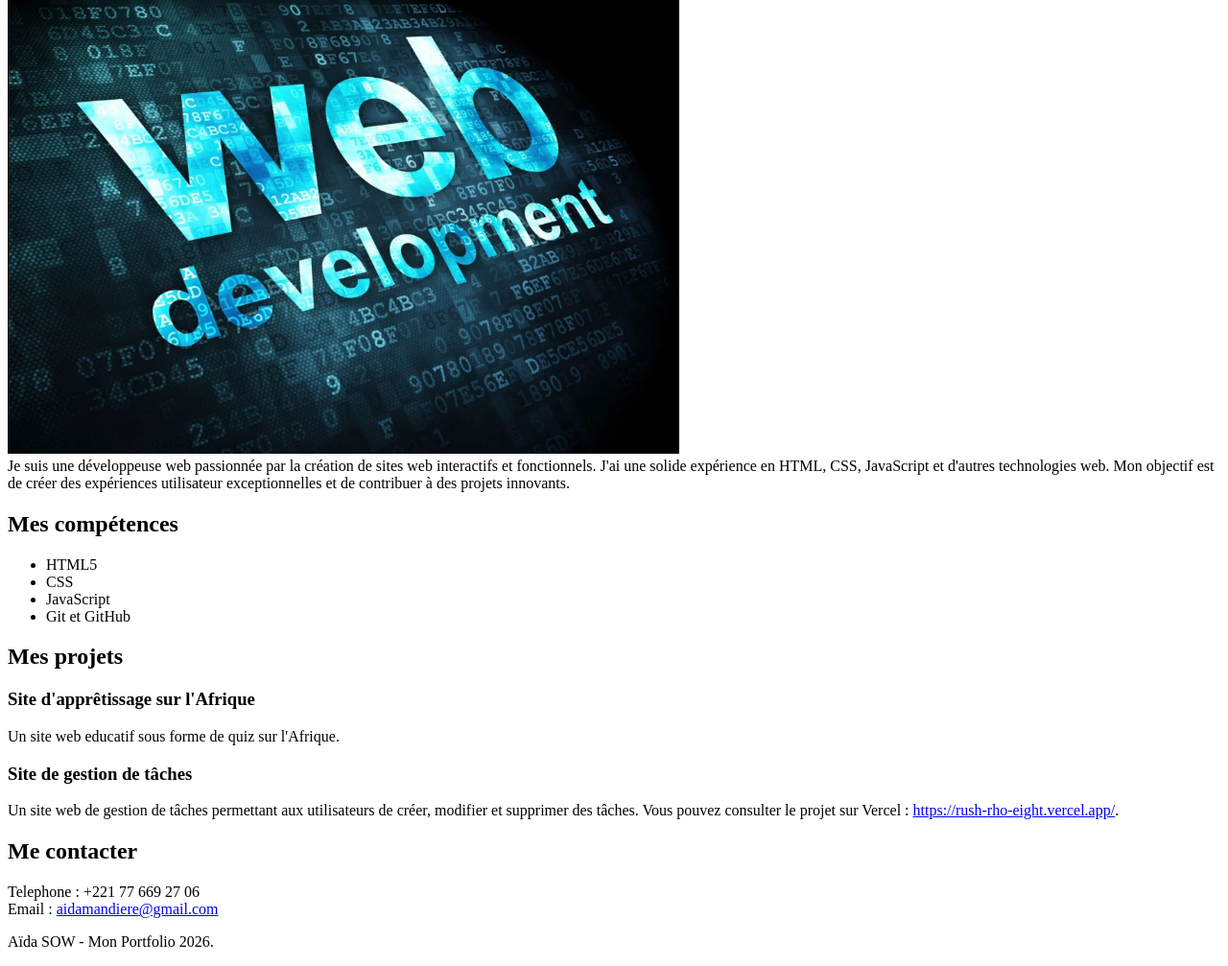
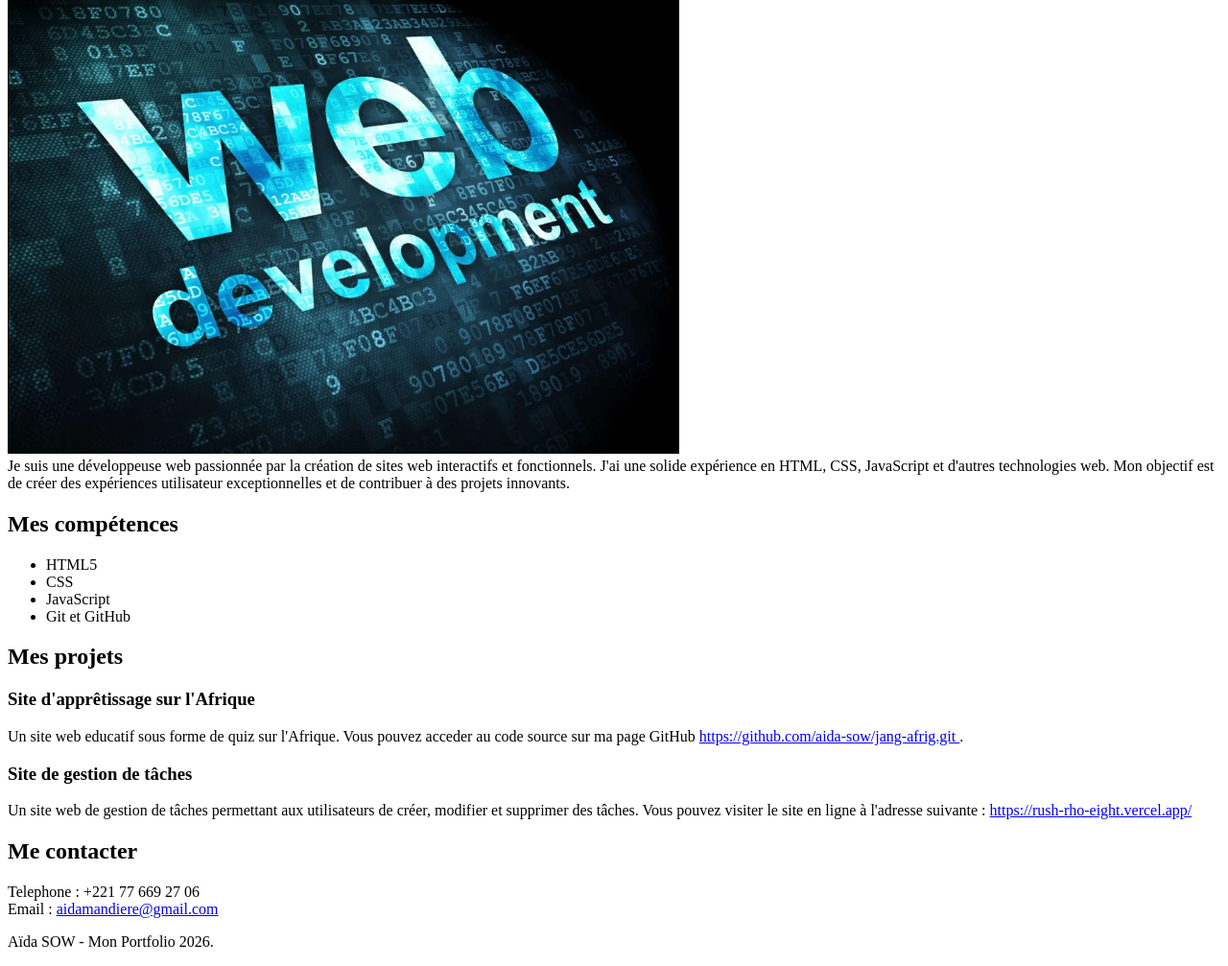
Before and after one commit to aida-sow/Vacation-project, a plain HTML site: page Mon portfolio/portfolio.html in a window 1280 px wide. Shown: the part 246-1253 px from the top of the page at 96% size. Drawn offline with Linux system fonts and the light colour scheme.

Commit message:
Ajout des liens de mes projets a la page html

```diff
--- a/Mon portfolio/portfolio.html
+++ b/Mon portfolio/portfolio.html
@@ -43,13 +43,20 @@
                 <h3>Site d'apprêtissage sur l'Afrique</h3>
                 <p>
                     Un site web educatif sous forme de quiz sur l'Afrique.
+                    Vous pouvez acceder au code source sur ma page GitHub
+                    <a href="https://github.com/aida-sow/jang-afrig.git" target="_blank" rel="noopener noreferrer">
+                        https://github.com/aida-sow/jang-afrig.git
+                    </a>.
                 </p>
             </article>
             <article>
                 <h3>Site de gestion de tâches</h3>
                 <p>
                     Un site web de gestion de tâches permettant aux utilisateurs de créer, modifier et supprimer des tâches.
-                    Vous pouvez consulter le projet sur Vercel : <a href="https://rush-rho-eight.vercel.app/" target="_blank" rel="noopener noreferrer">https://rush-rho-eight.vercel.app/</a>.
+                    Vous pouvez visiter le site en ligne à l'adresse suivante :
+                    <a href="https://rush-rho-eight.vercel.app/" target="_blank" rel="noopener noreferrer">
+                        https://rush-rho-eight.vercel.app/
+                    </a>
                 </p>
             </article>
         </section>
@@ -57,7 +64,7 @@
             <h2>Me contacter</h2>
             <p>
                 Telephone : +221 77 669 27 06 <br>
-                Email : <a href="mailto:aidamandiere@gmail.com">aidamandiere@gmail.com</a>
+                Email : <a href="mailto:aidamandiere@gmail.com" target="_blank" rel="noopener noreferrer">aidamandiere@gmail.com</a>
             </p>
         </section>
     </main>
```
